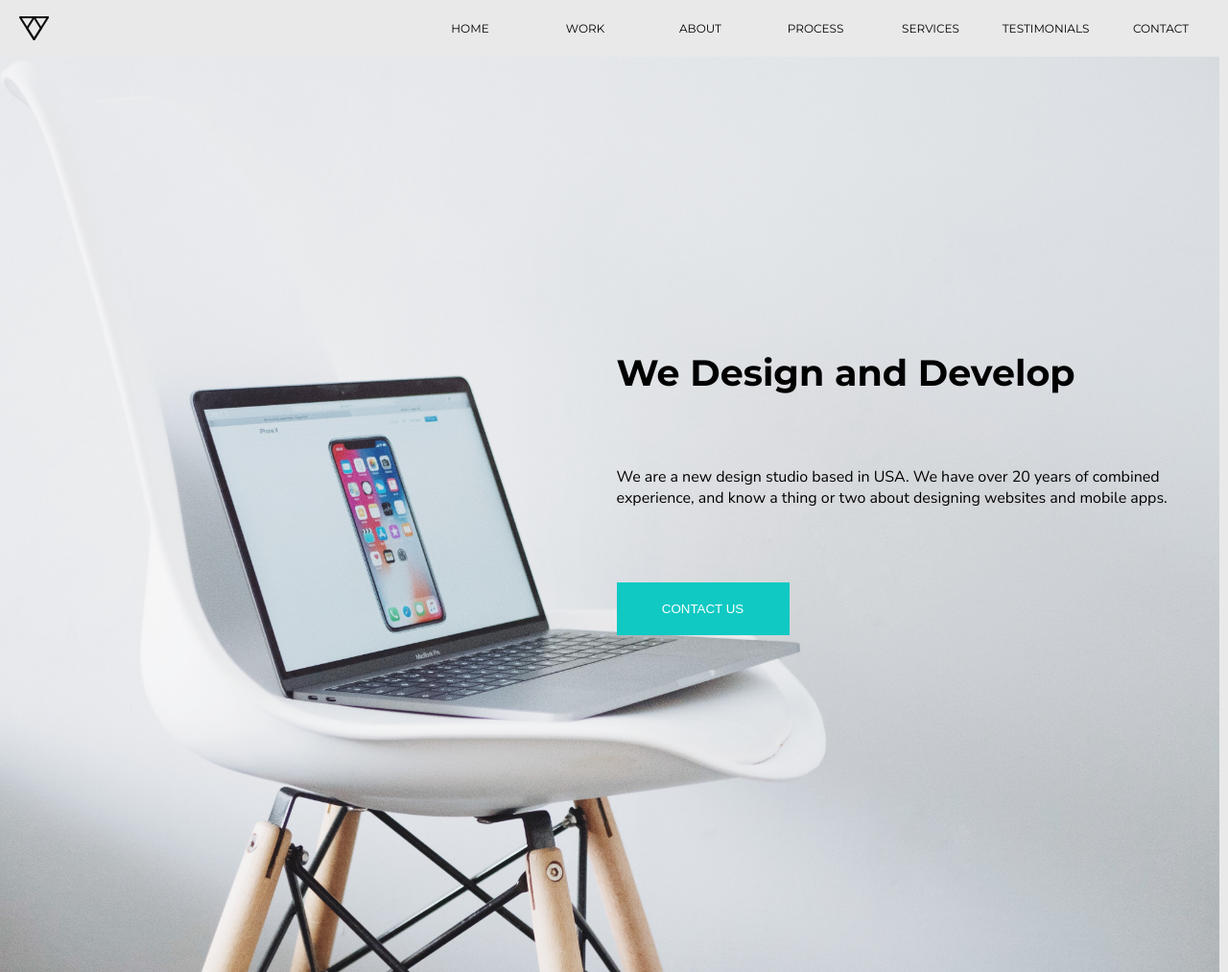
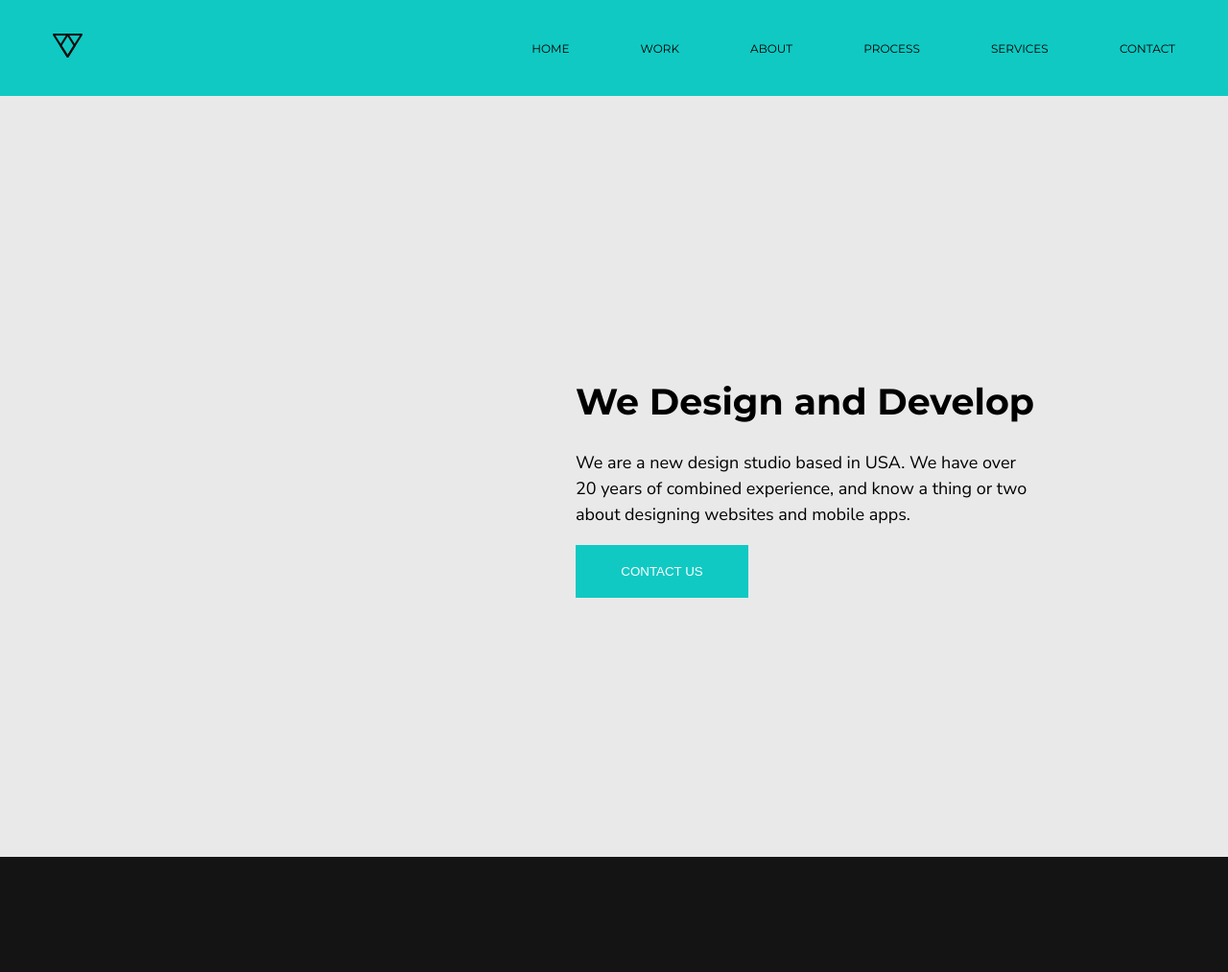
Before and after one commit to Kryvchenko/kryo, a plain HTML site: page index.html in a window 1280 px wide. Shown: the whole page at 96% size. Drawn offline with Linux system fonts and the light colour scheme.

Commit message:
header and welcome page added

```diff
--- a/index.html
+++ b/index.html
@@ -1,5 +1,6 @@
 <!DOCTYPE html>
 <html lang="en">
+
 <head>
     <meta charset="UTF-8">
     <meta http-equiv="X-UA-Compatible" content="IE=edge">
@@ -7,33 +8,36 @@
     <title>Freelancer</title>
     <link rel="stylesheet" href="style.css">
 </head>
+
 <body>
-    <header>
-            <div class="logo"><img src="images/logo.png" alt=""></div>
+    <div class="wrapper">
+        <header class="header">
+            <a href="#" class="logo"><img src="images/logo.png" alt=""></a>
             <nav class="menu">
-                <ul>
-                    <li><a href="">HOME</a></li>
-                    <li><a href="">WORK</a></li>
-                    <li><a href="">ABOUT</a></li>
-                    <li><a href="">PROCESS</a></li>
-                    <li><a href="">SERVICES</a></li>
-                    <li><a href="">TESTIMONIALS</a></li>
-                    <li><a href="">CONTACT</a></li>
+                <ul class="menu-list">
+                    <li><a class="menu-link">HOME</a></li>
+                    <li><a href="#" class="menu-link">WORK</a></li>
+                    <li><a href="#" class="menu-link">ABOUT</a></li>
+                    <li><a href="#" class="menu-link">PROCESS</a></li>
+                    <li><a href="#" class="menu-link">SERVICES</a></li>
+                    <li><a href="#" class="menu-link">CONTACT</a></li>
                 </ul>
+                <div class="menu-burger">
+                    <span></span>
+                </div>
             </nav>
         </header>
-    <main>
-        <section class="welcome-page">
-            <div class="wrapper">
+        <main class="main">
+                <div class="content">
                     <h1 class="main-h">We Design and Develop</h1>
-            <p class="main-p">We are a new design studio based in USA. We have over
-                20 years of combined experience, and know a thing or two
+                    <p class="main-p">We are a new design studio based in USA. We have over<br>
+                        20 years of combined experience, and know a thing or two<br>
                         about designing websites and mobile apps.</p>
                     <button class="buttton contact">CONTACT US</button>
                 </div>
-        </section>
         </main>
-    <footer></footer>
+        <footer class="footer"></footer>
+    </div>
     <link rel="stylesheet" href="app.js">
 </body>
 </html>
--- a/style.scss
+++ b/style.scss
@@ -1,6 +1,8 @@
 * {
     box-sizing: border-box;
-};
+}
+
+;
 
 @import url('https://fonts.googleapis.com/css2?family=Montserrat:ital,wght@0,100;0,200;0,300;0,400;0,500;0,600;0,700;0,800;0,900;1,100;1,200;1,300;1,400;1,500;1,600;1,700;1,800;1,900&display=swap');
 @import url('https://fonts.googleapis.com/css2?family=Nunito+Sans:ital,wght@0,200;0,300;0,400;0,600;0,700;0,800;0,900;1,200;1,300;1,400;1,600;1,700;1,800;1,900&display=swap');
@@ -10,99 +12,77 @@ body {
     font-family: 'Nunito Sans', sans-serif;
     background-color: #e9e9e9;
 }
+
 h1 {
     font-family: 'Montserrat', sans-serif;
-}
-.welcome-page {
-    background-image: url(images/chair.jpeg);
-    background-repeat: no-repeat;
-    background-size: contain;
-    width: 100%;
-}
-@media (max-width: 425px) {
-    .menu {
-        display: none;
-    }
-    .logo {
-        padding: 20px 20px;
-    }
-    .wrapper {
-    display: grid;
-    grid-template-columns: 1fr;
-    grid-template-rows: 1fr 1fr 1fr;
-    gap: 5px;
-    padding-left: 10px;
-}
-}
-//header
-
-header {
-    display: grid;
-    grid-template-columns: 150px 1fr;
-    background-color: #e9e9e9;
-    font-family: 'Montserrat', sans-serif;
-    font-weight: medium;
-    font-size: 12px;
-
-}
-.logo {
-    display: flex;
-    justify-content: flex-start;
-    align-items: center;
-    padding-left: 20px;
-}
-.menu {
-padding: 10px;
-ul {
-    display: flex;
-    list-style: none;
-    justify-content: flex-end;
-    li {
-        width: 120px;
-        text-align: center;
-    }
-    a {
-        text-decoration: none;
-        color: black;
-    }a:hover {
-        color: #10c9c3;
-    }
-}
-}
-
-
-//welcome page
-.welcome-page {
-    background-color: #e9e9e9;
-    width: 100%;
-}
-.wrapper {
-    display: grid;
-    grid-template-columns: 1fr 1fr;
-    grid-template-rows: repeat(7, 1fr);
-    grid-auto-flow: column;
-    grid-gap: 5px;
-    align-items: flex-start;
-}
-.main-h {
-    grid-row-start: 3;
-    grid-column-start: 2;
-}
-.main-p {
-    grid-row-start: 4;
-    grid-column-start: 2;
-}
-.contact {
-    grid-row-start: 5;
-    grid-column-start: 2;
 }
 .main-h {
     font-size: 38px;
     line-height: 48px;
 }
 .main-p {
-    height: 100px;
-    width: auto;
+    font-size: 18px;
+    line-height: 27px;
+}
+
+.wrapper {
+    min-height: 100%;
+    display: grid;
+    grid-template: minmax(100px, auto) 1fr minmax(280px, auto) / 1fr;
+    grid-template-areas:
+        "header"
+        "main"
+        "footer";
+}
+
+.header {
+    grid-area: header;
+    padding: 15px;
+    background-color: #10c9c3;
+    display: grid;
+    grid-template: 1fr / 1fr minmax(auto, 400px) minmax(auto,800px) 1fr ;
+    align-items: center;
+}
+
+.logo {
+    grid-column: 2 / 3;
+    padding-left: 15px;
+}
+
+.menu {
+    grid-column: 3 / 4;
+}
+
+.menu-list {
+    display: grid;
+    grid-auto-flow: column;
+    justify-items: end;
+    padding-right: 15px;
+    list-style: none;
+}
+
+.menu-list li {}
+
+.menu-link {
+    color: black;
+    font-size: 12px;
+    font-family: 'Montserrat', sans-serif;
+    font-weight: 400;
+    list-style: none;
+    text-decoration: none;
+}
+.menu-burger {
+
+}
+.main {
+    grid-area: main;
+    padding: 30px 20px;
+    display: grid;
+    grid-template: 1fr / 1fr minmax(auto, 400px) minmax(auto,800px) 1fr ;
+}
+.content {
+    grid-column: 3 / 4;
+    padding: 30% 20%;
 }
 .contact {
     width: 180px;
@@ -111,3 +91,22 @@ ul {
     color: white;
     border-style: none;
 }
+.main-h {
+    font-size: 38px;
+    line-height: 48px;
+}
+.main-p {
+    font-size: 18px;
+    line-height: 27px;
+}
+
+
+
+
+
+
+
+.footer {
+    background-color: #141414;
+    grid-area: footer;
+}
```
Also changed, not shown: images/chair-2.png (added), images/chair.png (added), style.css, 2 other files. Lines whose indentation alone changed are shown as unchanged.
